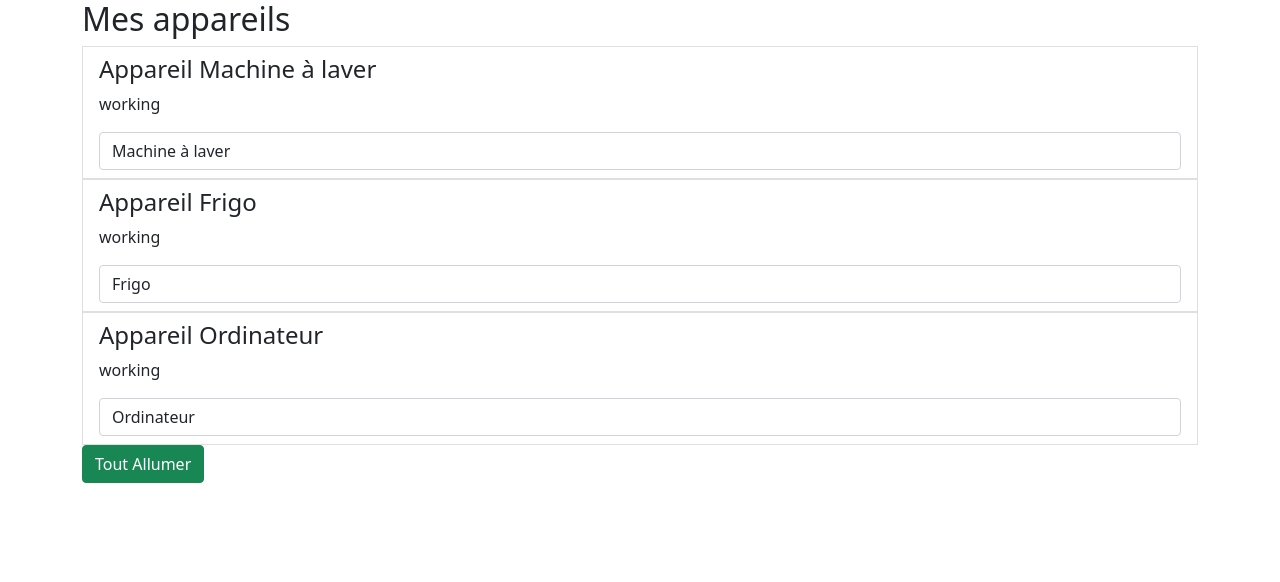
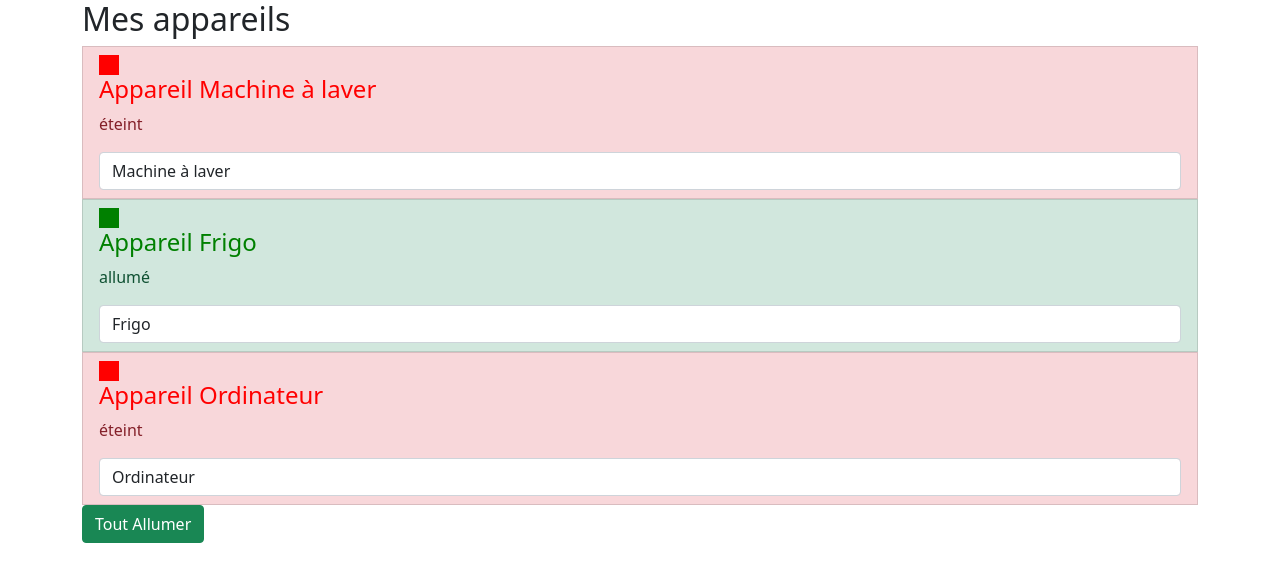
Before and after one commit to MohamedJellali/Angular, an Angular app: page / in a window 1280 px wide. Shown: the top 582 px of the page. Built offline with nearby package versions, Linux system fonts and the light colour scheme.

Commit message:
les directives

```diff
--- a/src/app/app.component.html
+++ b/src/app/app.component.html
@@ -3,9 +3,9 @@
     <div class="col-xs-12">
       <h2>Mes appareils</h2>
       <ul class="list-group">
-        <app-appareil [appareilName]="appareilOne"></app-appareil>
-        <app-appareil [appareilName]="appareilTwo"></app-appareil>
-        <app-appareil [appareilName]="appareilThree"></app-appareil>
+        <app-appareil  *ngFor="let appareil of appareils"
+                       [appareilName]="appareil.name"
+                       [appareilStatus]="appareil.status"></app-appareil>
       </ul>
       <button class="btn btn-success" [disabled]="!isAuth"
       (click)="onAllumer()">Tout Allumer</button>
--- a/src/app/app.component.ts
+++ b/src/app/app.component.ts
@@ -12,6 +12,26 @@ export class AppComponent {
   appareilTwo = 'Frigo';
   appareilThree = 'Ordinateur';
 
+//test ngFor
+
+appareils = [
+  {
+    name: 'Machine à laver',
+    status: 'éteint'
+  },
+  {
+    name: 'Frigo',
+    status: 'allumé'
+  },
+  {
+    name: 'Ordinateur',
+    status: 'éteint'
+  }
+];
+
+
+
+
   constructor(){
     setTimeout(
       ()=>{this.isAuth = !this.isAuth;},2000
--- a/src/app/appareil/appareil.component.html
+++ b/src/app/appareil/appareil.component.html
@@ -1,5 +1,11 @@
-<li class="list-group-item">
-    <h4>Appareil {{appareilName}}</h4>
+<li [ngClass]="{'list-group-item': true,
+'list-group-item-success': appareilStatus === 'allumé',
+'list-group-item-danger': appareilStatus === 'éteint'}">
+  <div style="width:20px;height:20px;background-color:red;"
+  *ngIf="appareilStatus === 'éteint'"></div>
+  <div style="width:20px;height:20px;background-color:green;"
+  *ngIf="appareilStatus === 'allumé'"></div>
+    <h4 [ngStyle]="{color: getColor()}">Appareil {{appareilName}}</h4>
     <p>{{getStatus()}}</p>
     <input type='text' class='form-control' [(ngModel)]='appareilName'>
-  </li>
+</li>
--- a/src/app/appareil/appareil.component.ts
+++ b/src/app/appareil/appareil.component.ts
@@ -9,7 +9,7 @@ export class AppareilComponent implements OnInit {
 
   @Input() appareilName!: string;
 
-  appareilStatus :string = 'working';
+  @Input()  appareilStatus! :string;
 
   constructor() { }
 
@@ -18,5 +18,15 @@ export class AppareilComponent implements OnInit {
 
   getStatus =()=> this.appareilStatus ;
 
+  getColor() {
+    if(this.appareilStatus === 'allumé') {
+      return 'green';
+    } else if(this.appareilStatus === 'éteint') {
+      return 'red';
+    }
+    else {
+      return 'black';
+    }
+}
 
 }
```
